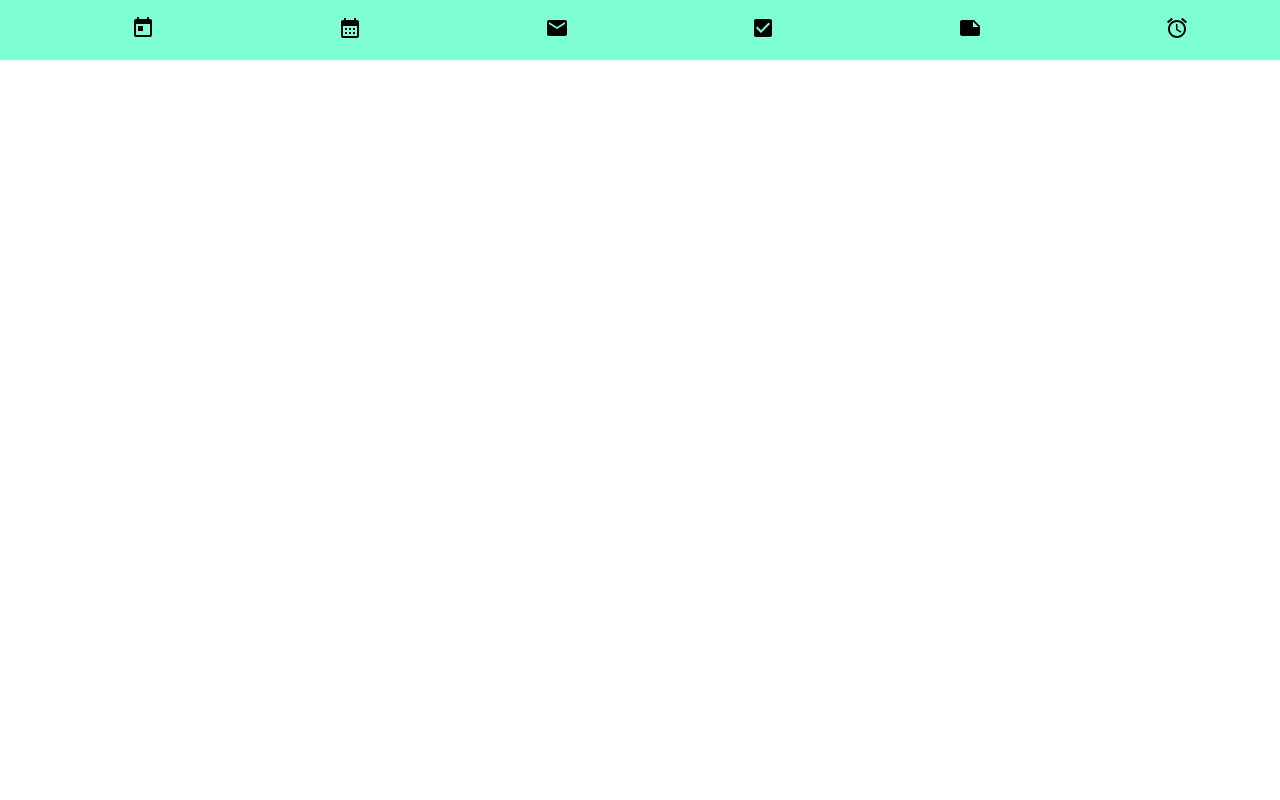
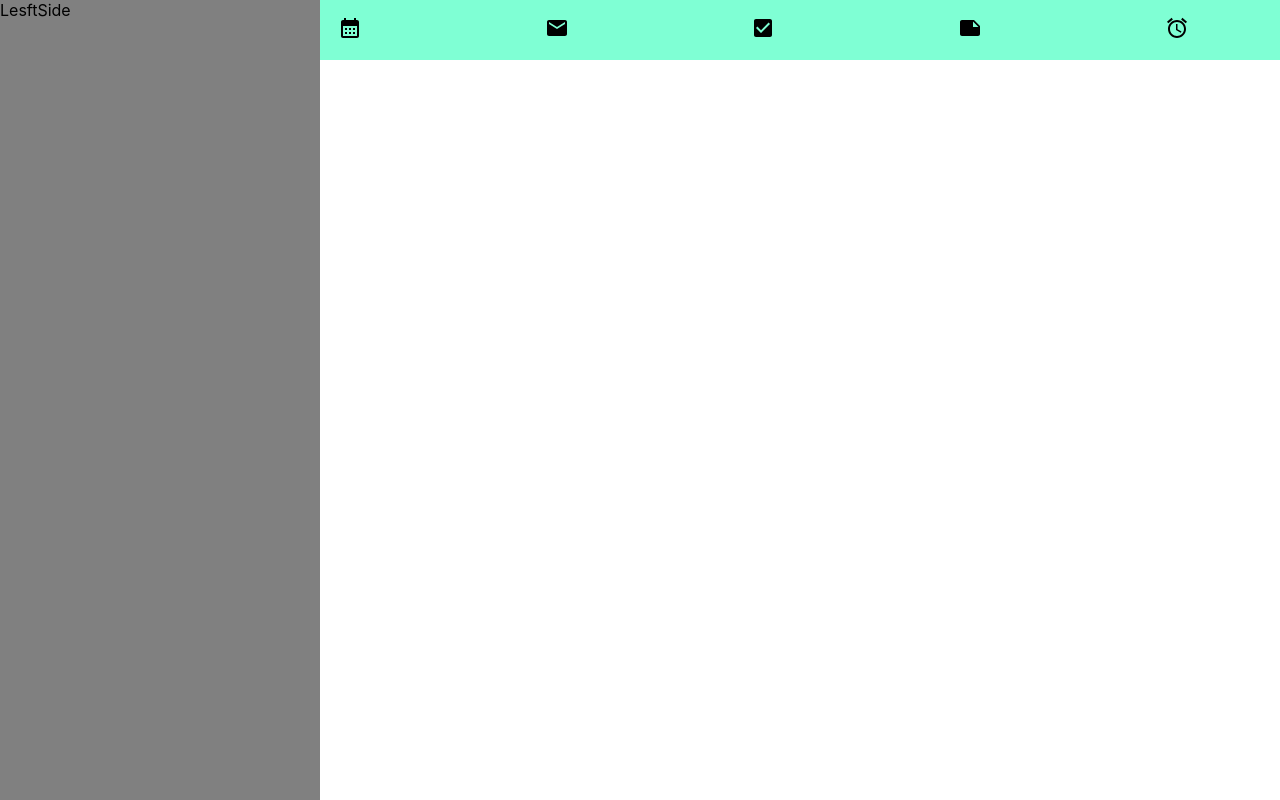
Before and after one commit to pedrambabazadeh/to-do-app, a React (Create React App) app: page / in a window 1280 px wide. Built offline with nearby package versions, Linux system fonts and the light colour scheme.

Commit message:
left column shown in screen

```diff
--- a/src/App.js
+++ b/src/App.js
@@ -1,9 +1,10 @@
 
-import { Header } from "./Components";
+import { Header , LeftSide} from "./Components";
 function App() {
   return (
     <div id="main">
       <Header/>
+      <LeftSide/>
     </div>
   );
 }
--- a/src/Components/Leftside/LesftSide.jsx
+++ b/src/Components/Leftside/LesftSide.jsx
@@ -1,7 +1,8 @@
 import React from 'react'
+import './left-side.css'
 
 export default function LesftSide() {
   return (
-    <div>LesftSide</div>
+    <aside class='left-column'>LesftSide</aside>
   )
 }
--- /dev/null
+++ b/src/Components/Leftside/left-side.css
@@ -0,0 +1,8 @@
+aside.left-column
+{
+    position: fixed;
+    height: 100vh;
+    width: 25%;
+    left:0;
+    background-color: grey;
+}
```
